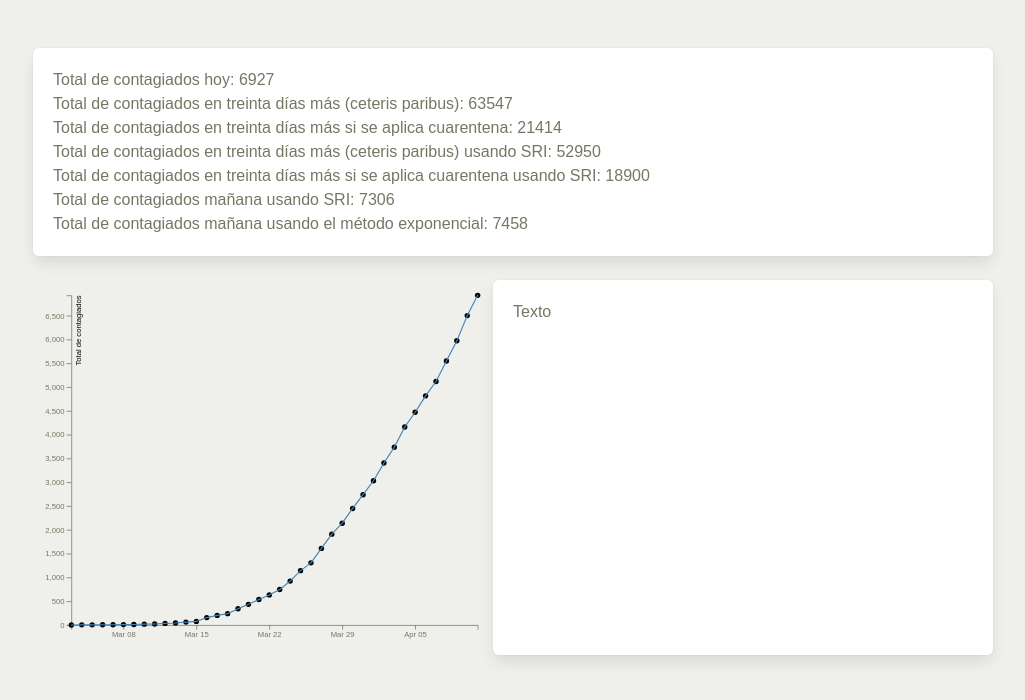
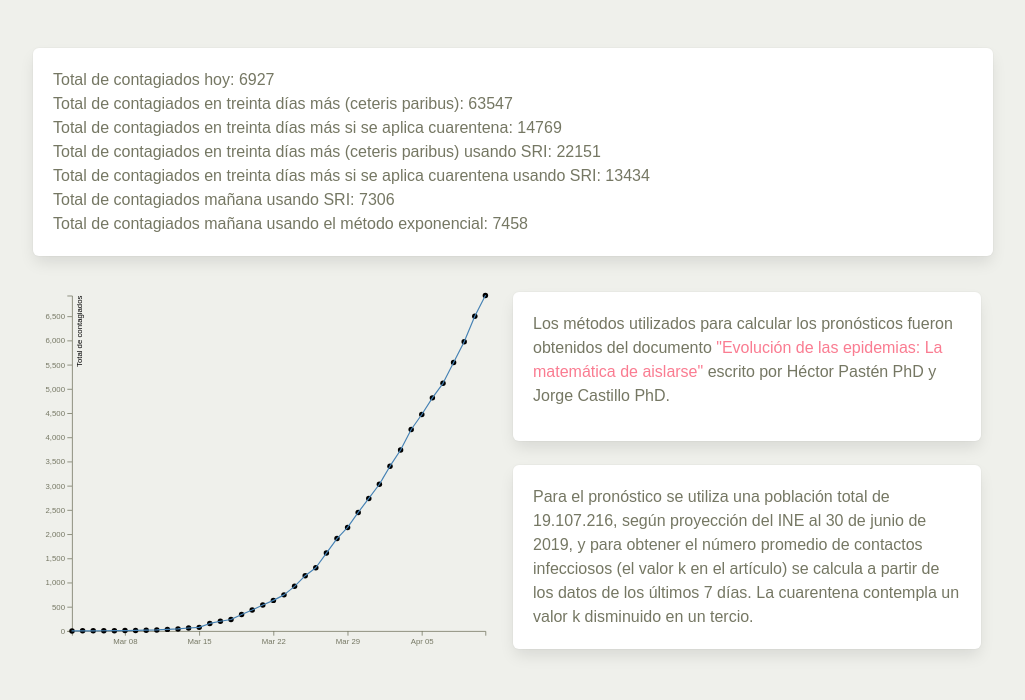
Before and after one commit to corvalanlara/covid19, a plain HTML site: page index.html in a window 1280 px wide. Shown: the whole page, without its empty margins (127-1152 px from the left). Drawn offline with Linux system fonts and the light colour scheme.

Commit message:
get_virtual_dates con boolean de cuarentena

```diff
--- a/grafica.js
+++ b/grafica.js
@@ -18,7 +18,7 @@ function draw(data) {
 		.range([0, width]);
 
 	var y = d3.scaleLinear()
-		.domain([0, d3.max(data, function(d) { return +d.total; })])
+		.domain([0, d3.max(data, function(d) { return +d.contagiados; })])
 		.range([height, 0]);
 
 	var line = d3.line()
@@ -26,7 +26,7 @@ function draw(data) {
 			return x(d.fecha)
 		})
 		.y(function(d) {
-			return y(d.total)
+			return y(d.contagiados)
 		});
 
 	svg.append("g")
@@ -48,7 +48,7 @@ function draw(data) {
 		.enter().append("circle")
 		.attr("r", 3.5)
 		.attr("cx", function(d) { return x(d.fecha); })
-		.attr("cy", function(d) { return y(d.total); })
+		.attr("cy", function(d) { return y(d.contagiados); })
 		.on("mouseover", function(c) {
 			svg.select('[cx="'+ x(c.fecha) + '"]')
 				.style("fill", "red");
@@ -85,7 +85,7 @@ var app = new Vue({
 			function(d) {
 				return {
 					fecha: d3.timeParse("%Y-%m-%d")(d.fecha),
-					total: Number(d.contagiados_a),
+					contagiados: Number(d.contagiados_a),
 					indice: Number(d.indice),
 					retirados: Number(d.retirados_a),
 					infectados: Number(d.infectados_v),
@@ -95,26 +95,20 @@ var app = new Vue({
 
 		csv.then(function(da) {
 			draw(da);
-			contagiados_hoy = da[da.length - 1].total;
-			var ultimos = da.slice(-7);
-			var indices = ultimos.map((a) => a.indice);
-			var contagiados = ultimos.map((a) => a.total);
-			var pend = pendiente(indices, contagiados);
-			var c = 10**pend;
+			contagiados_hoy = da[da.length - 1].contagiados;
+			var k = get_k(da);
+			var c = k + 1;
 			este.treinta = Math.round(contagiados_hoy * c**30);
 			este.exponencial = Math.round(contagiados_hoy * c);
 			este.mensaje = contagiados_hoy;
-			var k = c - 1;
-			var mitad_k = k / 2;
-			var nuevo_c = mitad_k + 1;
+			var nuevo_k = k / 3;
+			var nuevo_c = nuevo_k + 1;
 			este.cuarentena = Math.round(contagiados_hoy * nuevo_c ** 30);
 			este.sri = sri(da, k).contagiados;
-			var lvirtual = add_virtual_dates(da, k, 30);
+			var lvirtual = add_virtual_dates(da, 30, false);
 			este.sri_treinta = lvirtual[lvirtual.length - 1].contagiados;
-			var vcuarentena = add_virtual_dates(da, mitad_k, 30);
+			var vcuarentena = add_virtual_dates(da, 30, true);
 			este.sri_cuarentena = vcuarentena[vcuarentena.length - 1].contagiados;
-			console.log(vcuarentena);
-			console.log(lvirtual);
 		});
 	}
 });
@@ -140,6 +134,7 @@ function sri(data, k) {
 	const totalpais = 19107216;
 	const d = 14;
 	var data_hoy = data[data.length - 1];
+	var indice = data_hoy.indice
 	var r = data_hoy.retirados;
 	var i = data_hoy.infectados;
 	var sanos = totalpais - i - r;
@@ -149,16 +144,36 @@ function sri(data, k) {
 	var i_proy = i + ((k * sanos) / totalpais) * i - (r_proy - r);
 	var contagiados_proy = r_proy + i_proy;
 	return {
+		indice: indice + 1,
 		contagiados: Math.round(contagiados_proy),
 		infectados: Math.round(i_proy),
 		retirados: Math.round(r_proy),
 	};
 }
 
-function add_virtual_dates(da, k, num) {
+function add_virtual_dates(da, num, quarantine) {
 	var virtual = [...da];
-	for(var i = 0; i < num; i++) {
-		virtual.push(sri(virtual, k));
-	};
-	return virtual;
+	if (quarantine) {
+		var k = get_k(virtual) / 3;
+	        for(var i = 0; i < num; i++) {
+                        virtual.push(sri(virtual, k));
+                };
+                return virtual;
+	} else {
+		for(var i = 0; i < num; i++) {
+			var k = get_k(virtual);
+			virtual.push(sri(virtual, k));
+		};
+		return virtual;
+	}
 }
+
+function get_k(data) {
+	var ultimos = data.slice(-7);
+        var indices = ultimos.map((a) => a.indice);
+        var contagiados = ultimos.map((a) => a.contagiados);
+        var pend = pendiente(indices, contagiados);
+        var c = 10**pend;
+        var k = c - 1;
+	return k;
+}
--- a/index.html
+++ b/index.html
@@ -27,8 +27,17 @@
 						<figure class="image" id="dataviz">
 						</figure>
 					</div>
+					<div class="tile is-parent is-vertical">
 					<div class="tile is-child box">
-						<p>Texto</p>
+						<article>
+							<p class="content">Los métodos utilizados para calcular los pronósticos fueron obtenidos del documento <a href="http://www.mat.uc.cl/~hector.pasten/preprints/Epidemia2020.pdf">"Evolución de las epidemias: La matemática de aislarse"</a> escrito por Héctor Pastén PhD y Jorge Castillo PhD.</p>
+						</article>
+					</div>
+					<div class="tile is-child box">
+						<article>
+							<p class="content">Para el pronóstico se utiliza una población total de 19.107.216, según proyección del INE al 30 de junio de 2019, y para obtener el número promedio de contactos infecciosos (el valor k en el artículo) se calcula a partir de los datos de los últimos 7 días. La cuarentena contempla un valor k disminuido en un tercio. </p>
+						</article>
+					</div>
 					</div>
 				</div>
 			</div>
```
